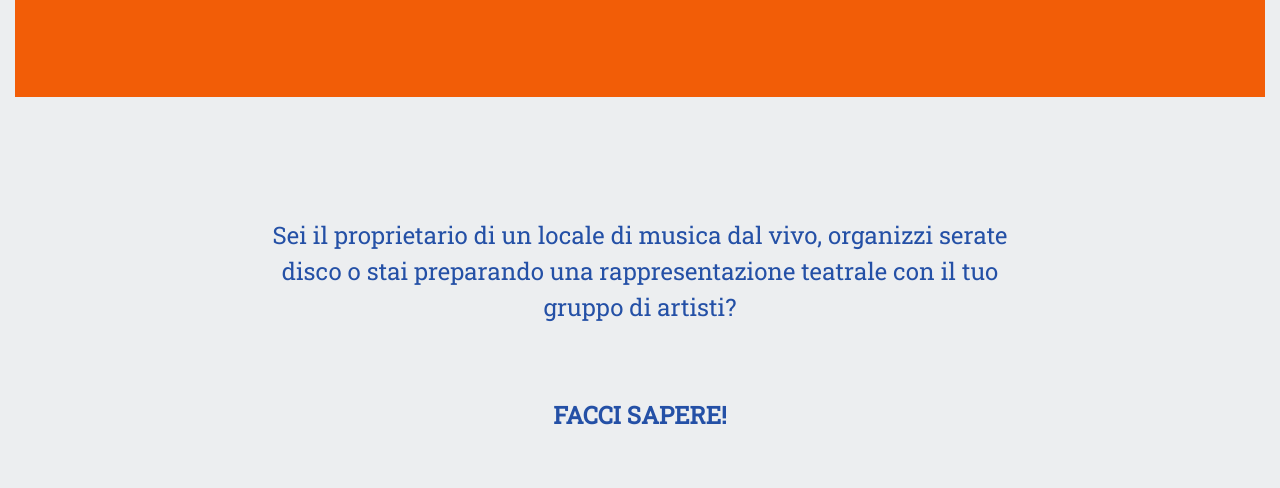
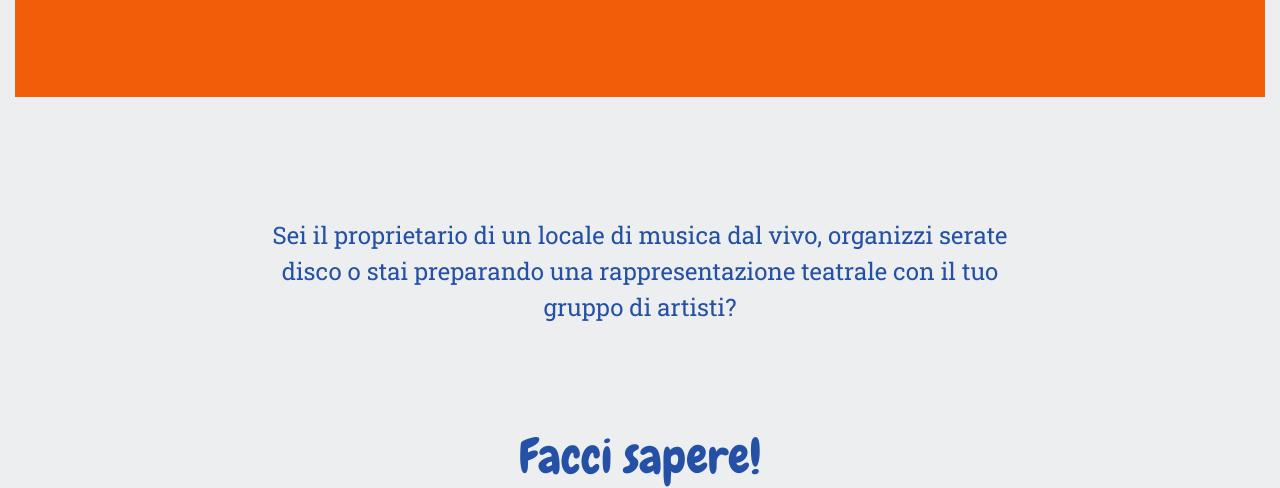
Before and after one commit to giuliadinicolo/BOnaMusica, a plain HTML site: page uniscitianoi.html in a window 1280 px wide. Shown: the part 319-807 px from the top of the page. Drawn offline with nearby package versions, Linux system fonts and the light colour scheme; files that its build step writes are made by us from their sources.

Commit message:
Add files via upload
Unisciti a noi def
Style css def

```diff
--- a/style.css
+++ b/style.css
@@ -385,8 +385,10 @@ margin-bottom: 1em;
   }
 
 #faccisapere{
-  margin-top: 3em;
-  margin-bottom: 3em;
+  margin-top: 2em;
+  margin-bottom: 2em;
+  font-family: 'Chewy';
+  font-size: 2em;
   }
 
 #w/**wireframe**/ {
--- a/uniscitianoi.html
+++ b/uniscitianoi.html
@@ -178,7 +178,7 @@
 <p>Sei il proprietario di un locale di musica dal vivo,
 organizzi serate disco o stai preparando una rappresentazione teatrale con il tuo gruppo di artisti?</p>
 <section id="faccisapere">
-<p><b>FACCI SAPERE!</b></p>
+<p>Facci sapere!</p>
 </section>
 <section>
 <p>Contattaci a: <a href="index.html">bonamusica.info@gmail.com</a></p>
```
